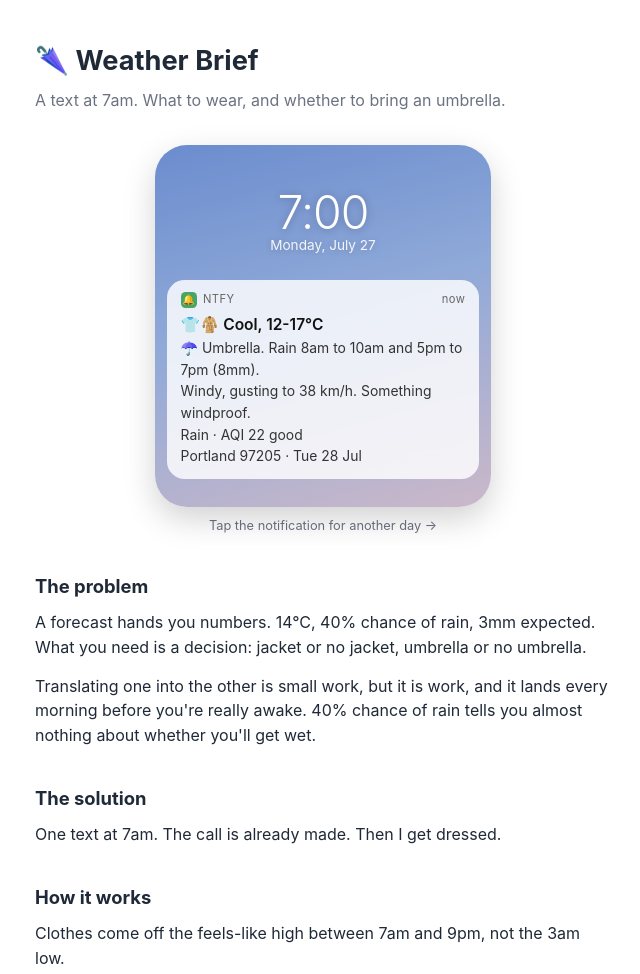
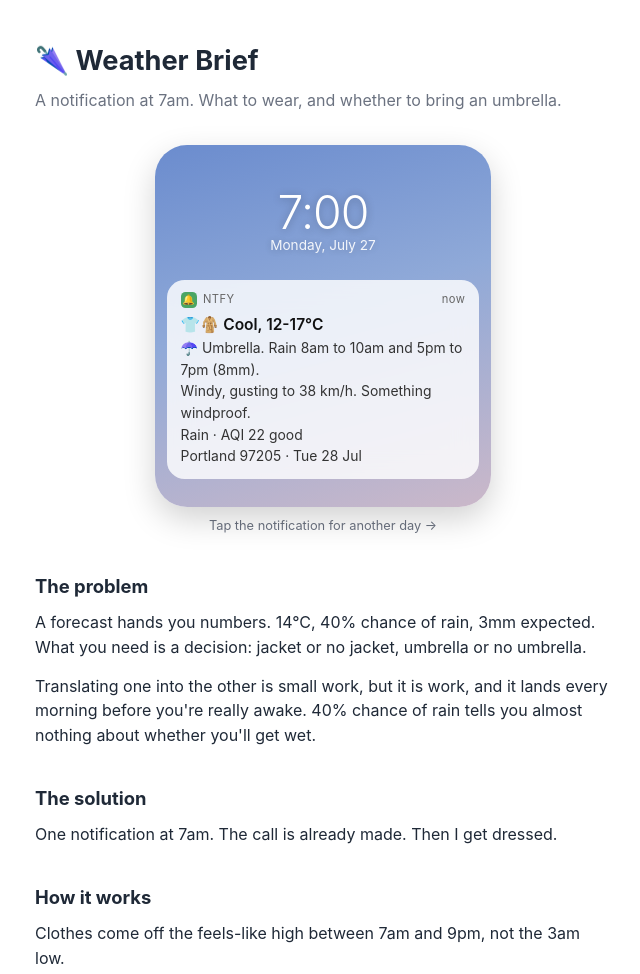
Before and after one commit to kimhjona/weather-brief, a plain HTML site: page index.html in a window 1280 px wide. Shown: the top 974 px of the page, without its empty margins (317-957 px from the left). Drawn offline with Linux system fonts and the light colour scheme.

Commit message:
call it a notification, because that is what it is
It arrives as an ntfy push, not an SMS. "Text" set the wrong expectation
about how it reaches you and what it costs to receive.

Co-Authored-By: Claude Opus 5 <noreply@anthropic.com>
Claude-Session: https://claude.ai/code/session_01Mm9qeA2AMfqHwNTnuzkwFX

```diff
--- a/index.html
+++ b/index.html
@@ -6,7 +6,7 @@
     <title>Weather Brief</title>
     <meta
       name="description"
-      content="A text at 7am. What to wear, and whether to bring an umbrella. No app, no account, no API key."
+      content="A notification at 7am. What to wear, and whether to bring an umbrella. No account, no API key."
     />
     <link
       rel="icon"
@@ -222,7 +222,7 @@
     <header>
       <h1>🌂 Weather Brief</h1>
       <p class="tagline">
-        A text at 7am. What to wear, and whether to bring an umbrella.
+        A notification at 7am. What to wear, and whether to bring an umbrella.
       </p>
     </header>
 
@@ -255,7 +255,7 @@
     </p>
 
     <h2>The solution</h2>
-    <p>One text at 7am. The call is already made. Then I get dressed.</p>
+    <p>One notification at 7am. The call is already made. Then I get dressed.</p>
 
     <h2>How it works</h2>
     <p>
```
Also changed, not shown: 1 other file.
